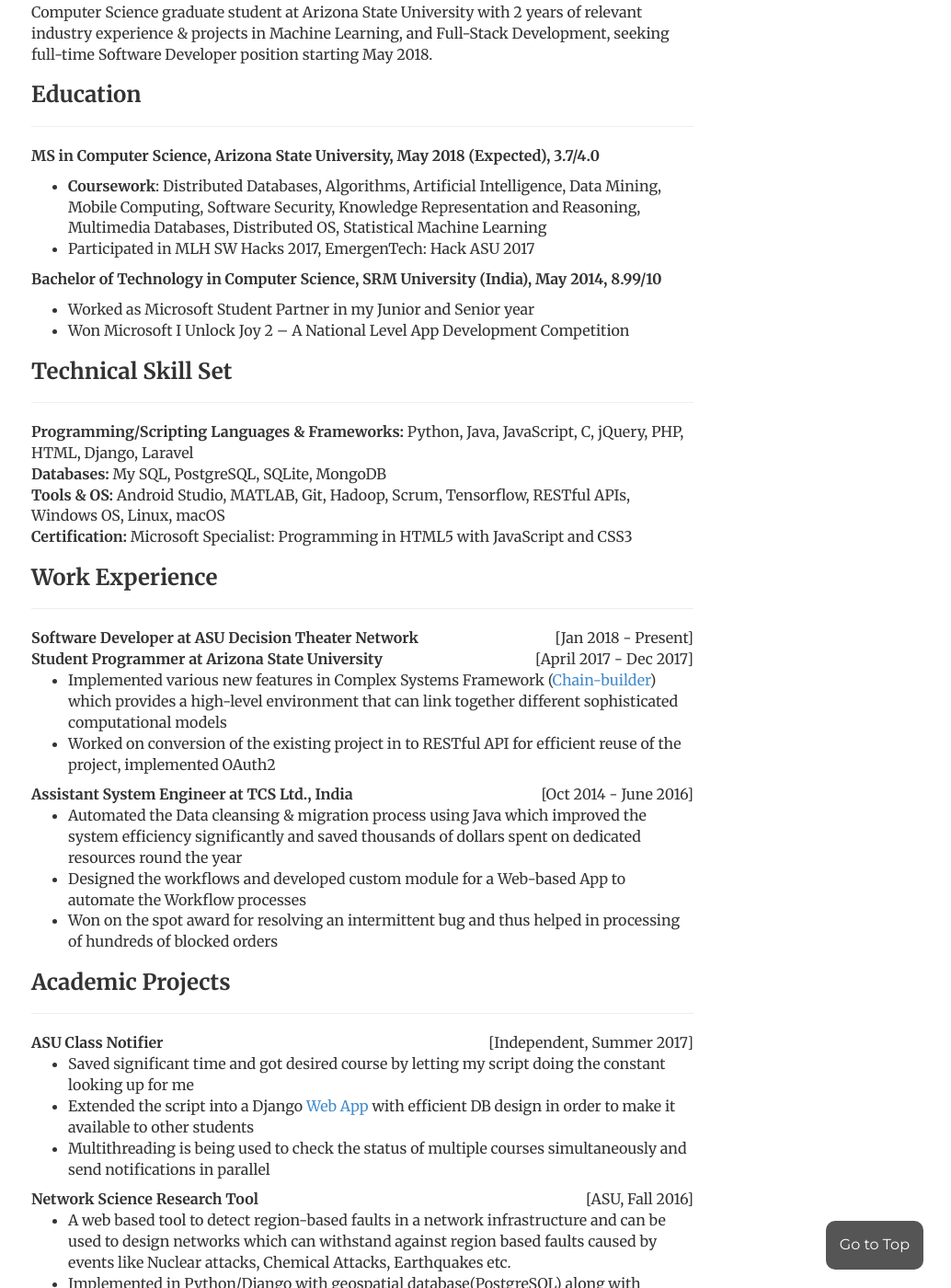
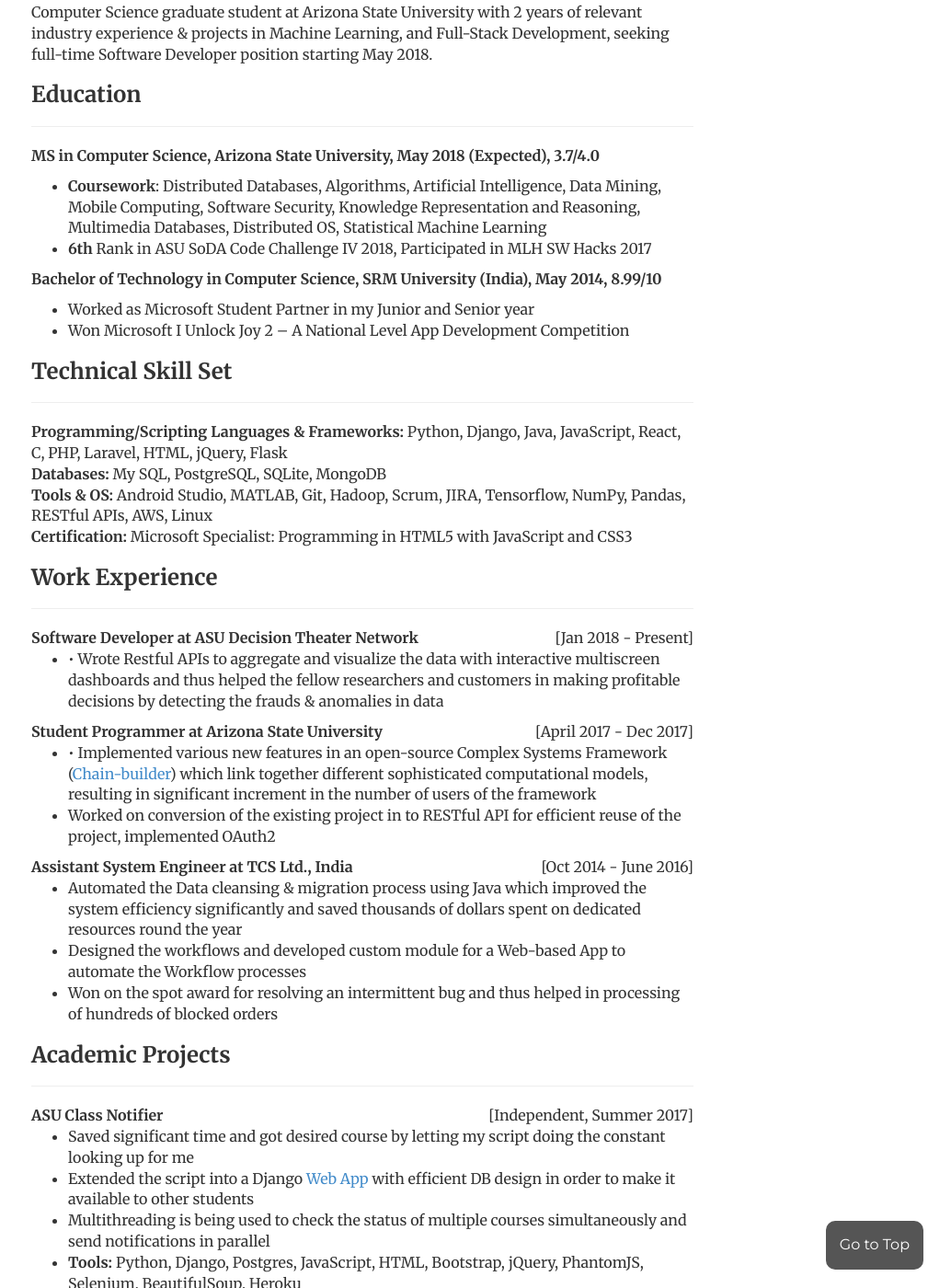
Before and after one commit to ashishsirohi/ashishsirohi.github.io, a Jekyll site: the page built from resume/index.html, in a window 1280 px wide and 1400 px high, scrolled down 338 px. Shown: the whole window at 92% size, without its empty margins (246-1280 px from the left). Built offline with Jekyll 4.4.1, drawn with Linux system fonts in a browser that asks for light colours; some of the changed text lies outside the part shown.

Commit message:
Resume Changes

```diff
--- a/resume/index.html
+++ b/resume/index.html
@@ -73,7 +73,7 @@
 				<p><strong>MS in Computer Science, Arizona State University, May 2018 (Expected), 3.7/4.0</strong><br>
           <ul>
             <li><b>Coursework</b>: Distributed Databases, Algorithms, Artificial Intelligence, Data Mining, Mobile Computing, Software Security, Knowledge Representation and Reasoning, Multimedia Databases, Distributed OS, Statistical Machine Learning</li>
-            <li>Participated in MLH SW Hacks 2017, EmergenTech: Hack ASU 2017</li>
+            <li><b>6th</b> Rank in ASU SoDA Code Challenge IV 2018, Participated in MLH SW Hacks 2017</li>
           </ul>
 				<p><strong>Bachelor of Technology in Computer Science, SRM University (India), May 2014, 8.99/10</strong><br>
           <ul>
@@ -83,9 +83,9 @@
 
 				<h3>Technical Skill Set</h3>
 				<hr>
-				<b>Programming/Scripting Languages & Frameworks: </b>Python, Java, JavaScript, C, jQuery, PHP, HTML, Django, Laravel</br>
+				<b>Programming/Scripting Languages & Frameworks: </b>Python, Django, Java, JavaScript, React, C, PHP, Laravel, HTML, jQuery, Flask</br>
 				<b>Databases: </b>My SQL, PostgreSQL, SQLite, MongoDB</br>
-				<b>Tools & OS: </b>Android Studio, MATLAB, Git, Hadoop, Scrum, Tensorflow, RESTful APIs, Windows OS, Linux, macOS</br>
+				<b>Tools & OS: </b>Android Studio, MATLAB, Git, Hadoop, Scrum, JIRA, Tensorflow, NumPy, Pandas, RESTful APIs, AWS, Linux</br>
 				<b>Certification: </b>Microsoft Specialist: Programming in HTML5 with JavaScript and CSS3</br>
 
 
@@ -94,12 +94,15 @@
         <div style="float: left"><b>Software Developer at ASU Decision Theater Network</b></div>
                 <div style="float: right">[Jan 2018 - Present]</div>
             	</br>
+        <ul>
+					<li>•	Wrote Restful APIs to aggregate and visualize the data with interactive multiscreen dashboards and thus helped the fellow researchers and customers in making profitable decisions by detecting the frauds & anomalies in data</li>
+				</ul>
 
         <div style="float: left"><b>Student Programmer at Arizona State University</b></div>
                 <div style="float: right">[April 2017 - Dec 2017]</div>
             	</br>
 				<ul>
-					<li>Implemented various new features in Complex Systems Framework (<a target="_blank" href="https://chain-builder.net/">Chain-builder</a>) which provides a high-level environment that can link together different sophisticated computational models</li>
+					<li>•	Implemented various new features in an open-source Complex Systems Framework (<a target="_blank" href="https://chain-builder.net/">Chain-builder</a>) which link together different sophisticated computational models, resulting in significant increment in the number of users of the framework</li>
           <li>Worked on conversion of the existing project in to RESTful API for efficient reuse of the project, implemented OAuth2</li>
 				</ul>
 
@@ -121,6 +124,7 @@
 					<li>Saved significant time and got desired course by letting my script doing the constant looking up for me</li>
 					<li>Extended the script into a Django <a href="https://asuca.herokuapp.com" target="_blank">Web App</a> with efficient DB design in order to make it available to other students</li>
 					<li>Multithreading is being used to check the status of multiple courses simultaneously and send notifications in parallel</li>
+          <li><b>Tools:</b> Python, Django, Postgres, JavaScript, HTML, Bootstrap, jQuery, PhantomJS, Selenium, BeautifulSoup, Heroku</li>
 				</ul>
 				<div style="float: left"><b>Network Science Research Tool</b></div>
                 <div style="float: right">[ASU, Fall 2016]</div>
@@ -129,6 +133,7 @@
 					<li>A web based tool to detect region-based faults in a network infrastructure and can be used to design networks which can withstand against region based faults caused by events like Nuclear attacks, Chemical Attacks, Earthquakes etc.</li>
 					<li>Implemented in Python/Django with geospatial database(PostgreSQL) along with Google Maps integration</li>
 					<li>Used DFS to implement generic and specified fault for testing designed network infrastructure</li>
+          <li><b>Tools:</b> Python, Django, JavaScript, PostgreSQL, HTML, CSS, PostGIS, jQuery, AJAX, Google Maps APIs</li>
 				</ul>
 
 				<div style="float: left"><b>AI Pacman Projects (UC Berkley)</b></div>
```
Also changed, not shown: 1 other file.
